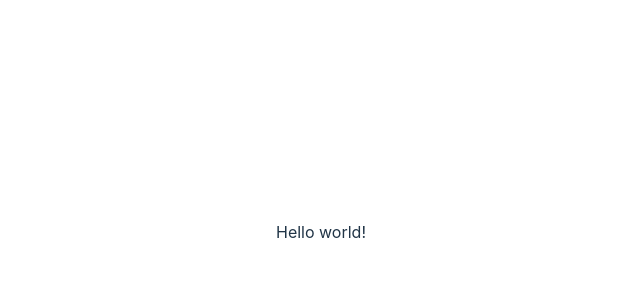
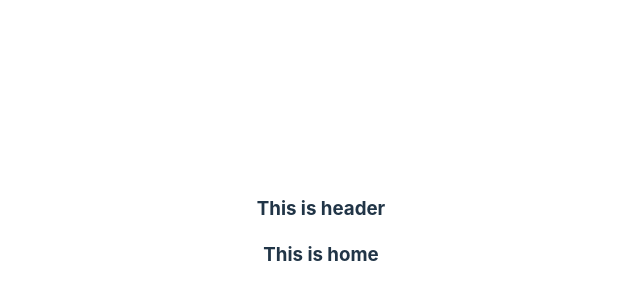
Before and after one commit to Mujahidul-Islam11/firebase-auth-recap, a React (Vite) app: page / in a window 1280 px wide. Shown: the part 168-468 px from the top of the page, without its empty margins (319-959 px from the left). Built offline with nearby package versions, Linux system fonts and the light colour scheme.

Commit message:
Created root routes

```diff
--- /dev/null
+++ b/src/components/Header/Header.jsx
@@ -0,0 +1,11 @@
+
+
+const Header = () => {
+    return (
+        <div>
+            <h3>This is header</h3>
+        </div>
+    );
+};
+
+export default Header;
--- /dev/null
+++ b/src/components/Home/Home.jsx
@@ -0,0 +1,9 @@
+const Home = () => {
+  return (
+    <div>
+      <h3>This is home</h3>
+    </div>
+  );
+};
+
+export default Home;
--- /dev/null
+++ b/src/components/layout/Main.jsx
@@ -0,0 +1,14 @@
+import { Outlet } from "react-router-dom";
+import Header from "../Header/Header";
+
+
+const Main = () => {
+    return (
+        <div>
+            <Header/>
+            <Outlet></Outlet>
+        </div>
+    );
+};
+
+export default Main;
```
Also changed, not shown: src/main.jsx (+9 -1 lines).
